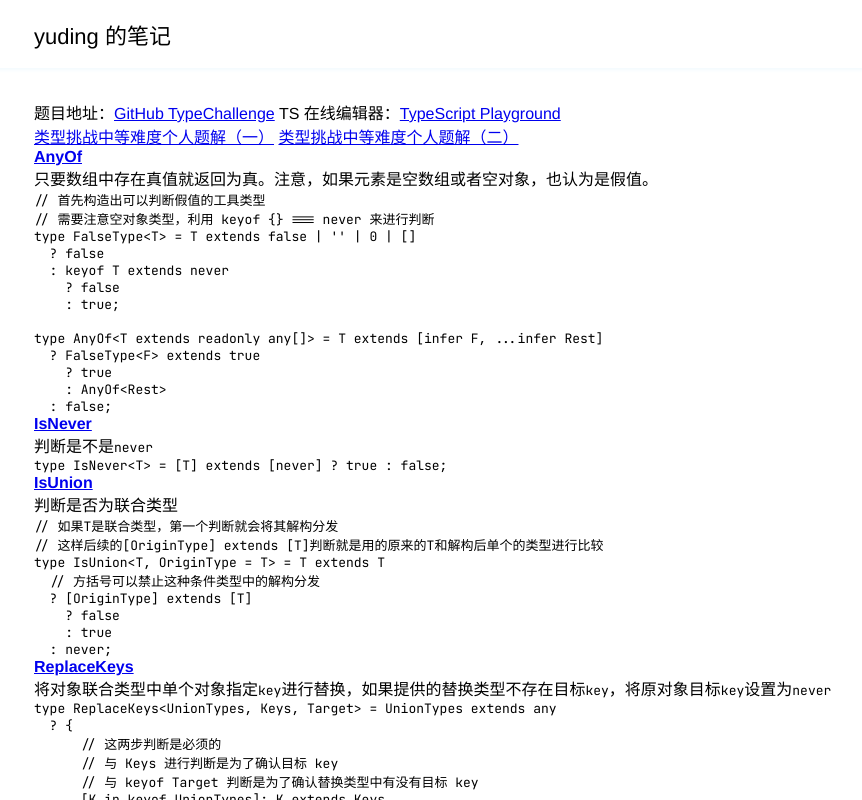
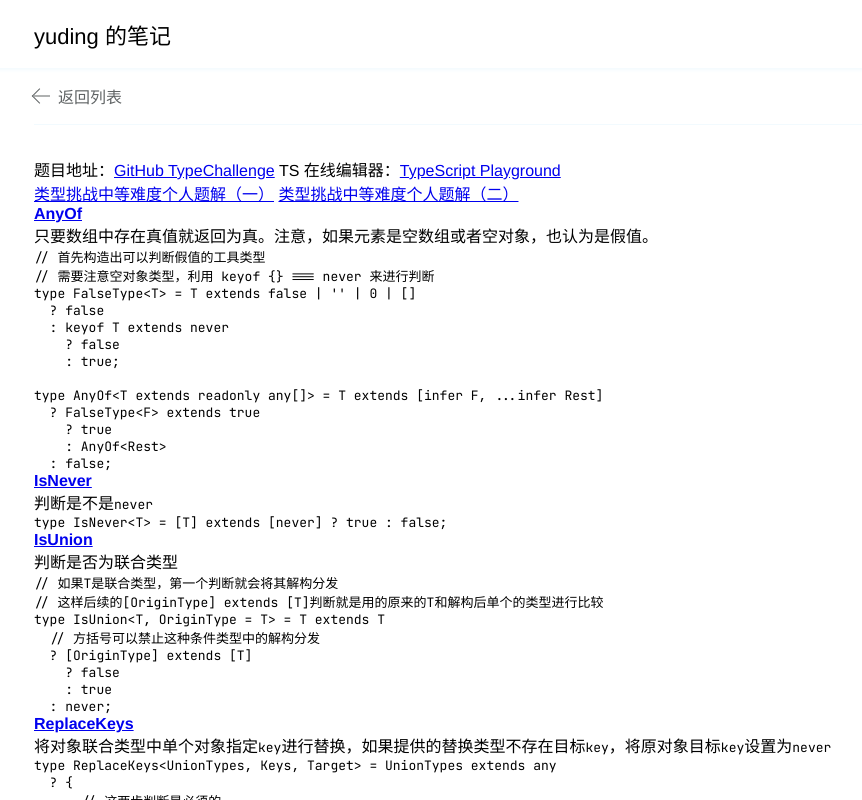
Before and after one commit to yuding2019/ynooote, a Next.js app: page /note/20220201 in a window 1280 px wide. Shown: the whole page, without its empty margins (126-988 px from the left). Built offline with nearby package versions, Linux system fonts and the light colour scheme.

Commit message:
添加返回逻辑

```diff
--- a/components/GlobalHeader/index.module.scss
+++ b/components/GlobalHeader/index.module.scss
@@ -6,6 +6,7 @@
   height: fit-content;
   position: sticky;
   top: 0;
+  z-index: 99;
 }
 
 .navWrap {
--- a/pages/_app.module.scss
+++ b/pages/_app.module.scss
@@ -8,7 +8,7 @@
 
 .contentWrap {
   width: 100%;
-  height: 100%;
+  height: calc(100% - 68px);
   padding-bottom: 32px;
   overflow: auto;
   position: relative;
@@ -19,3 +19,48 @@
   margin: 0 auto;
   padding-top: 32px;
 }
+
+.back {
+  width: 960px;
+  margin: 0 auto;
+  padding: 16px;
+  padding-left: 24px;
+  position: sticky;
+  top: 0;
+  background-color: $n0;
+  color: $n300;
+  user-select: none;
+  font-size: 16px;
+  cursor: pointer;
+  border-bottom: 1px solid $b50;
+
+  &:hover {
+    color: $n600;
+    border-color: $b100;
+  }
+
+  &::before,
+  &::after {
+    content: '';
+    position: absolute;
+  }
+
+  &::before {
+    width: 10px;
+    height: 10px;
+    top: 50%;
+    left: 0;
+    transform: translateY(-50%) rotate(-45deg);
+    border-top: 1px solid currentColor;
+    border-left: 1px solid currentColor;
+  }
+
+  &::after {
+    width: 16px;
+    height: 1px;
+    background-color: currentColor;
+    top: 50%;
+    left: 0;
+    transform: translateY(-50%);
+  }
+}
--- a/pages/_app.tsx
+++ b/pages/_app.tsx
@@ -1,15 +1,27 @@
+import { useRouter } from 'next/router';
 import Head from 'next/head';
+import dayjs from 'dayjs';
+import zhCN from 'dayjs/locale/zh-cn';
 
 import GlobalHeader from '../components/GlobalHeader';
 
 import styles from './_app.module.scss';
 import '../styles/styles.scss';
 
+dayjs.locale(zhCN);
+
 const MDX_PAGE_COMPONENT_NAME = 'MDXContent';
 
 const App = ({ Component, pageProps }) => {
+  const router = useRouter();
+  const isInHomePage = router.pathname === '/';
+
+  const handleBack = () => {
+    router.replace('/');
+  }
+
   const pageComponent = Component.name === MDX_PAGE_COMPONENT_NAME
-    ? <Component {...pageProps} components={{ h2: () => 2333 }} />
+    ? <Component {...pageProps} />
     : <Component {...pageProps} />;
 
   return (
@@ -20,6 +32,9 @@ const App = ({ Component, pageProps }) => {
 
       <GlobalHeader />
       <div className={styles.contentWrap}>
+        {!isInHomePage && (
+          <div className={styles.back} onClick={handleBack}>返回列表</div>
+        )}
         <div className={styles.content}>
           {pageComponent}
         </div>
--- a/pages/index.tsx
+++ b/pages/index.tsx
@@ -1,4 +1,6 @@
 import dayjs from 'dayjs';
+import { useRouter } from 'next/router';
+
 import NoteList from '../components/NoteList';
 
 import manifest from '../public/manifest.2022.json';
@@ -9,9 +11,11 @@ const sortNoteByUpdateTime = manifest.sort((prev, next) => {
 });
 
 const Home = () => {
+  const router = useRouter();
+
   return (
     <div className={styles.wrapper}>
-      <NoteList list={sortNoteByUpdateTime} onClick={console.log} />
+      <NoteList list={sortNoteByUpdateTime} onClick={(item) => router.push(item.path)} />
     </div>
   )
 }
```
